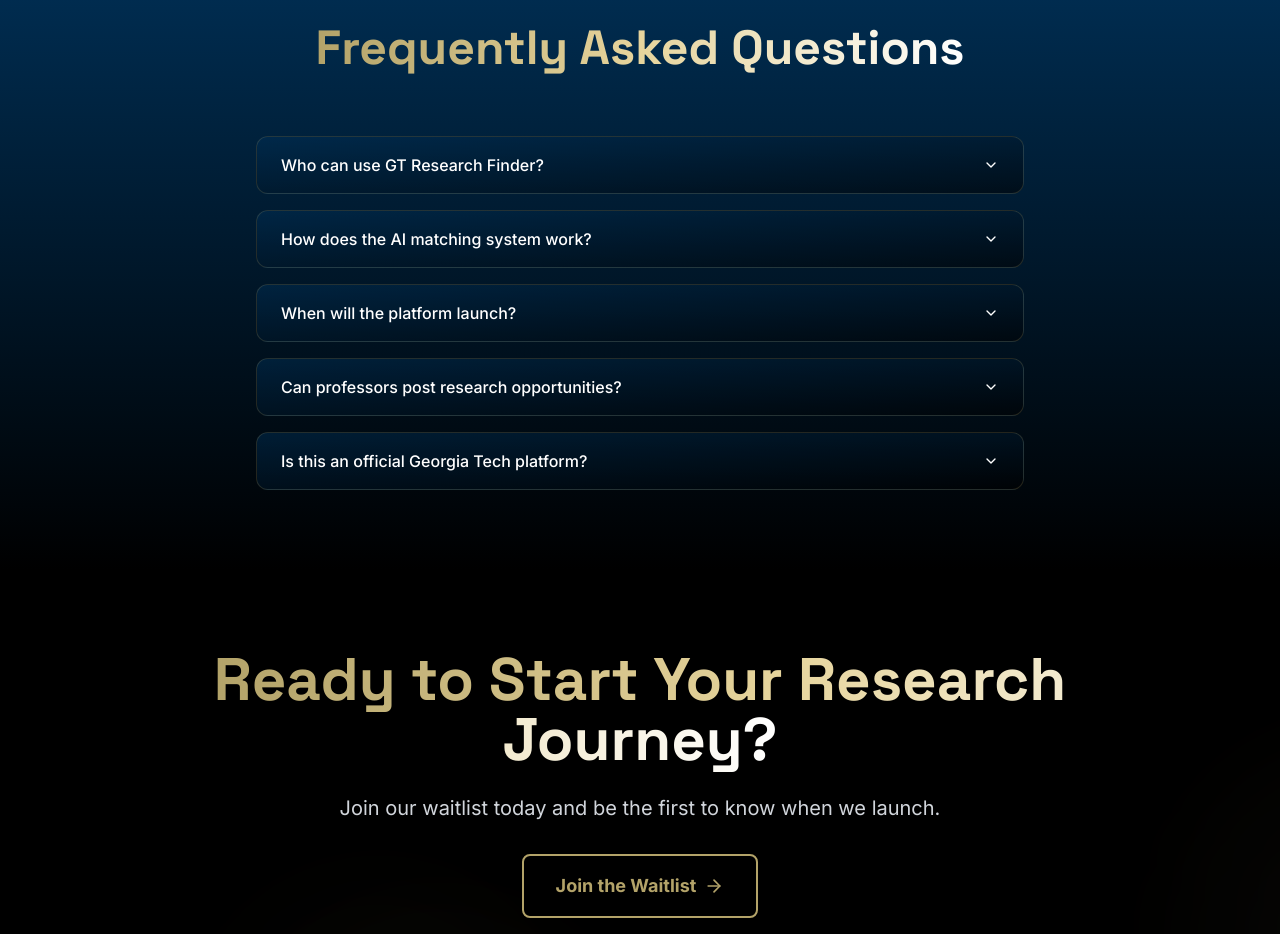
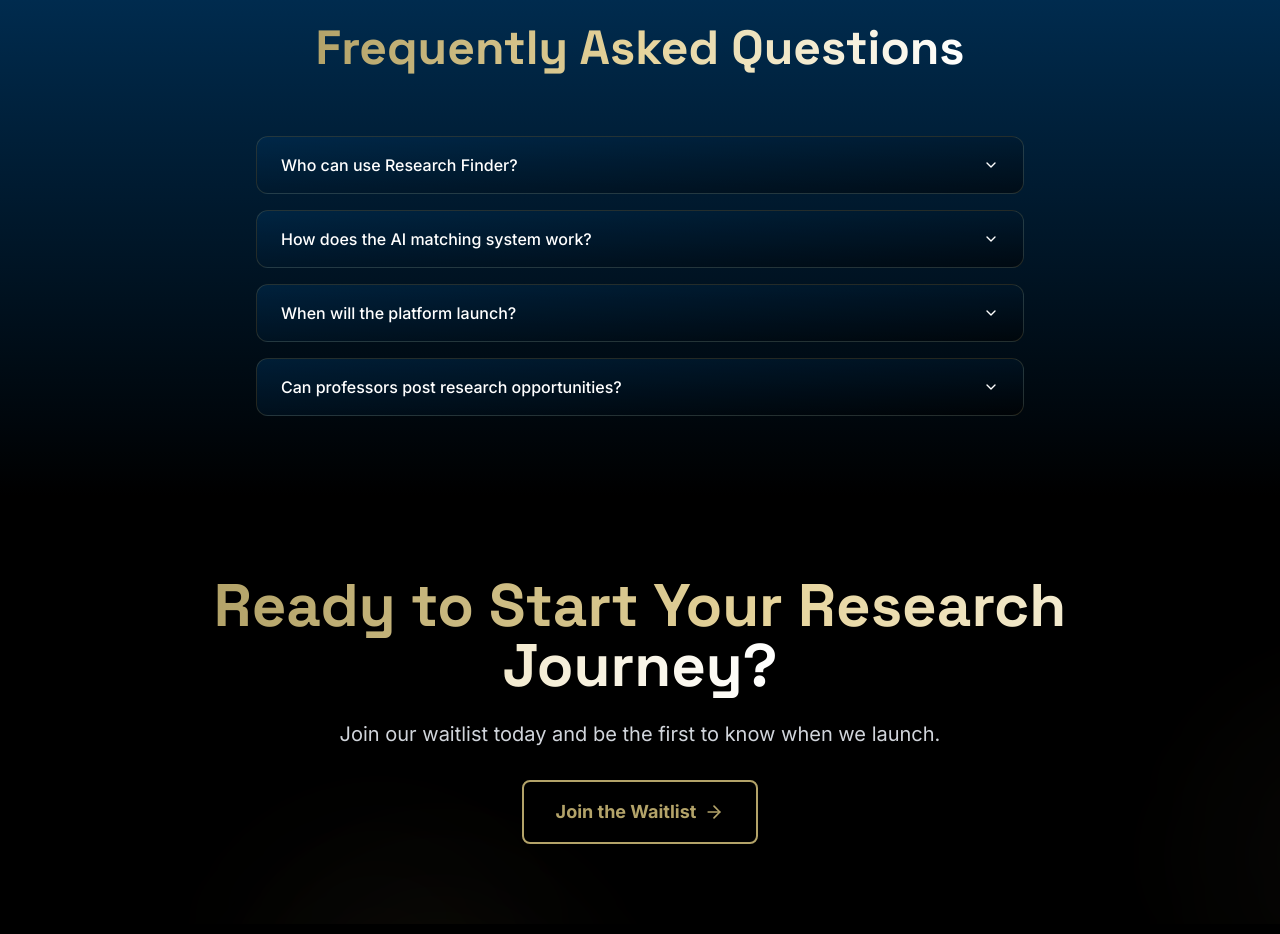
Before and after one commit to jeet-dekivadia/gt-research-finder-org, a Next.js app: page / in a window 1280 px wide. Shown: the part 2680-3614 px from the top of the page. Built offline with nearby package versions, Linux system fonts and the light colour scheme.

Commit message:
Update FAQ.tsx

```diff
--- a/components/FAQ.tsx
+++ b/components/FAQ.tsx
@@ -6,9 +6,9 @@ import { Accordion, AccordionContent, AccordionItem, AccordionTrigger } from "@/
 
 const faqs = [
   {
-    question: "Who can use GT Research Finder?",
+    question: "Who can use Research Finder?",
     answer:
-      "GT Research Finder is available to all current Georgia Tech students looking for research opportunities across various departments and labs.",
+      "Research Finder is available to all current students looking for research opportunities across various departments and labs.",
   },
   {
     question: "How does the AI matching system work?",
@@ -24,11 +24,6 @@ const faqs = [
     question: "Can professors post research opportunities?",
     answer:
       "Yes! Professors can create accounts to post positions and review applications directly through our platform.",
-  },
-  {
-    question: "Is this an official Georgia Tech platform?",
-    answer:
-      "While we're created by GT students for GT students, we're an independent platform working closely with the GT community.",
   },
 ]
 
```
